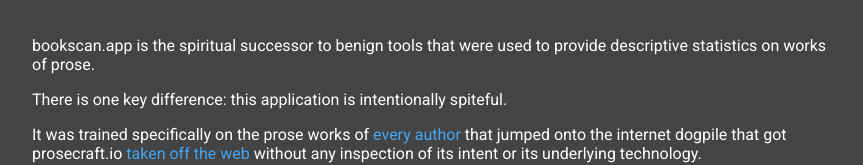
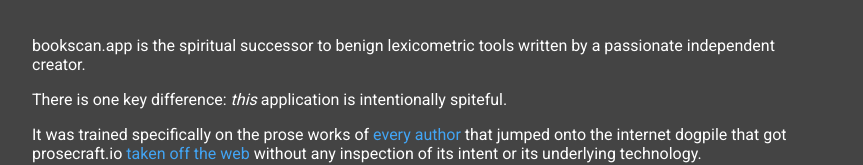
Before and after one commit to NaimKabir/bookscan, a plain HTML site: page index.html in a window 1280 px wide. Shown: the top 165 px of the page, without its empty margins (208-1071 px from the left). Drawn offline with Linux system fonts and the light colour scheme.

Commit message:
language cleanup

```diff
--- a/index.html
+++ b/index.html
@@ -12,11 +12,10 @@
   <body>
     <div class="section">
       <p>
-        bookscan.app is the spiritual successor to benign tools that were used
-        to provide descriptive statistics on works of prose.
+        bookscan.app is the spiritual successor to benign lexicometric tools written by a passionate independent creator.
       </p>
       <p>
-        There is one key difference: this application is intentionally spiteful.
+        There is one key difference: <em>this</em> application is intentionally spiteful.
       </p>
       <p>
         It was trained specifically on the prose
```
